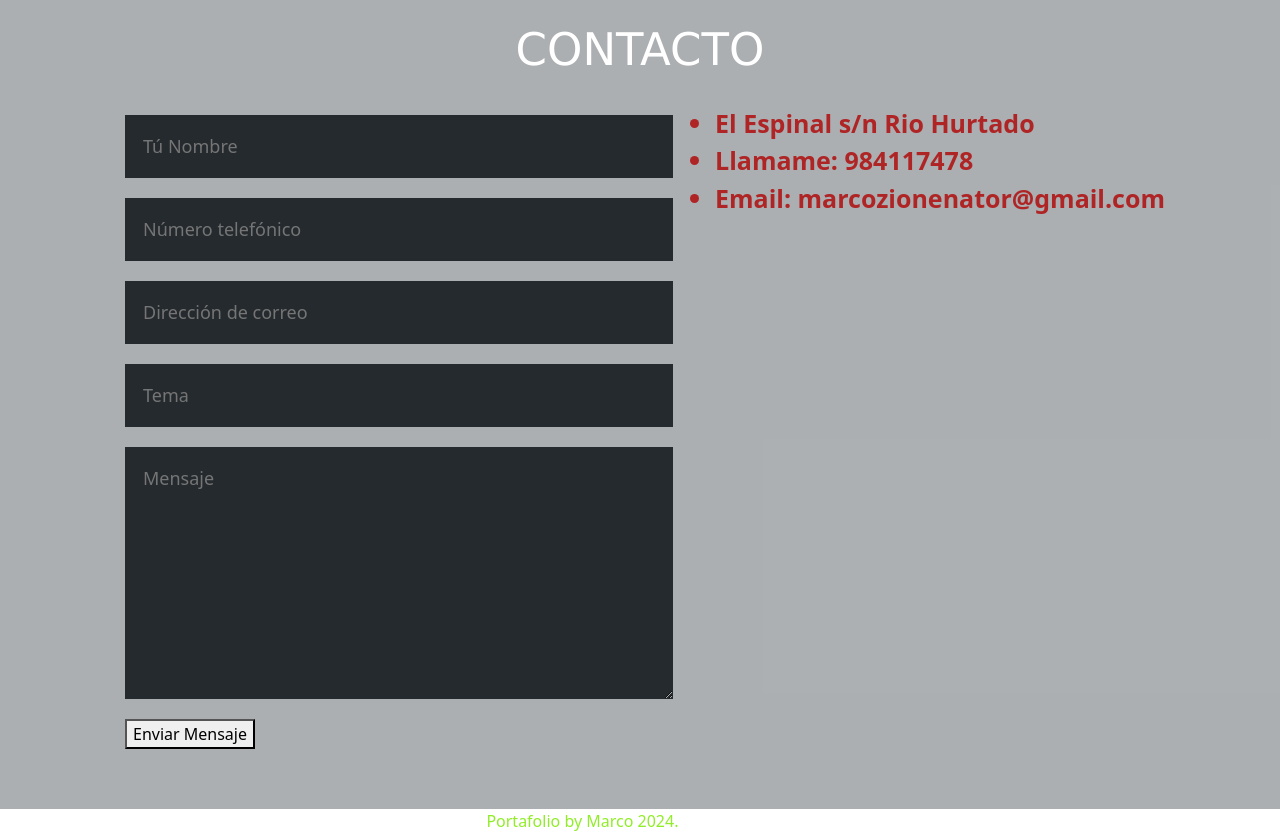
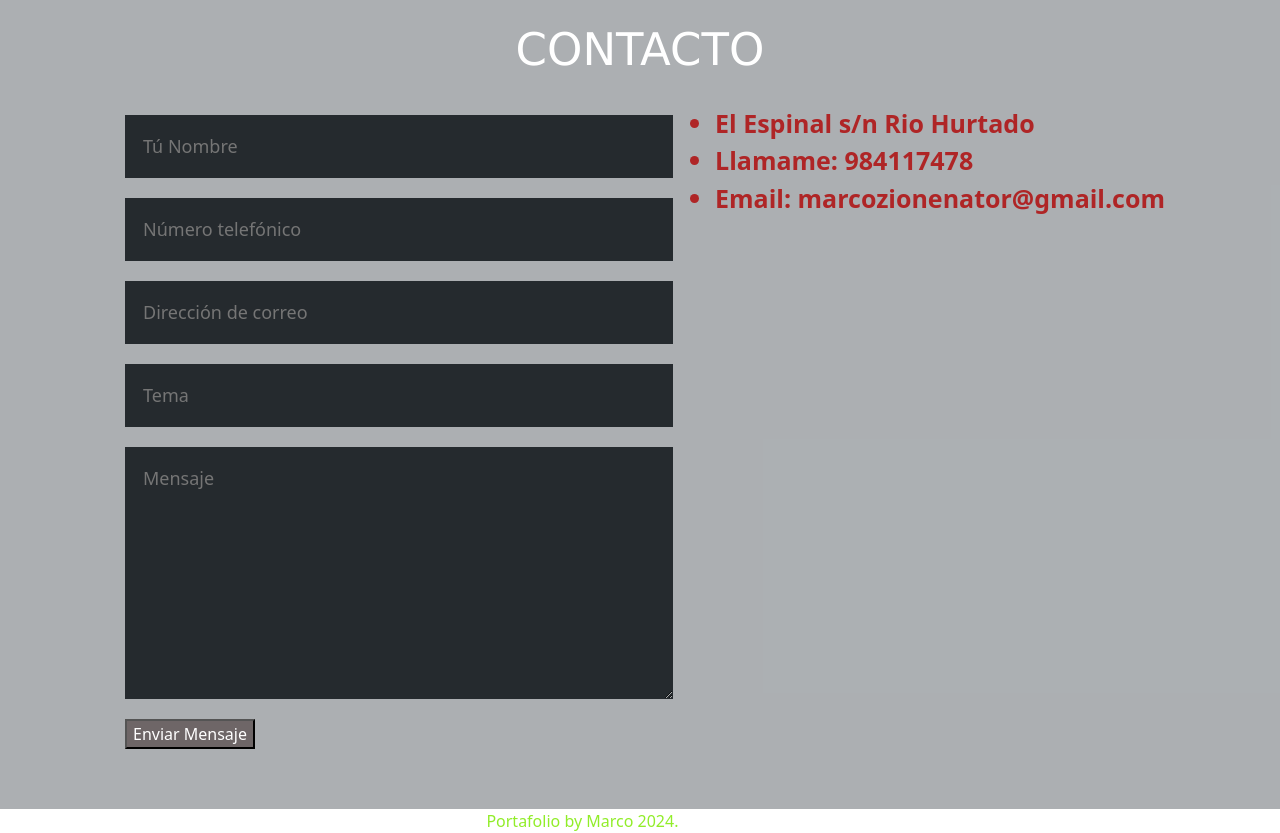
Before and after one commit to Marcoo1987/PORTAFOLIO, a plain HTML site: page MiPortafolio2.html in a window 1280 px wide. Shown: the part 3626-4459 px from the top of the page. Drawn offline with nearby package versions, Linux system fonts and the light colour scheme.

Commit message:
cambio en el boton de envio MiPortafolio2.html

```diff
--- a/MiPortafolio2.html
+++ b/MiPortafolio2.html
@@ -680,10 +680,7 @@
                     <input type="text" placeholder="Dirección de correo">
                     <input type="text" placeholder="Tema">
                     <textarea name="" id="" cols="20" rows="8" placeholder="Mensaje"></textarea>
-                    <button>
-                        Enviar Mensaje
-                        <span class="overlay"></span>
-                    </button>
+                    <button style="background-color: rgba(70, 56, 56, 0.603); color: white;" type="submit">Enviar Mensaje</button>
                 </div>
 
 
```
